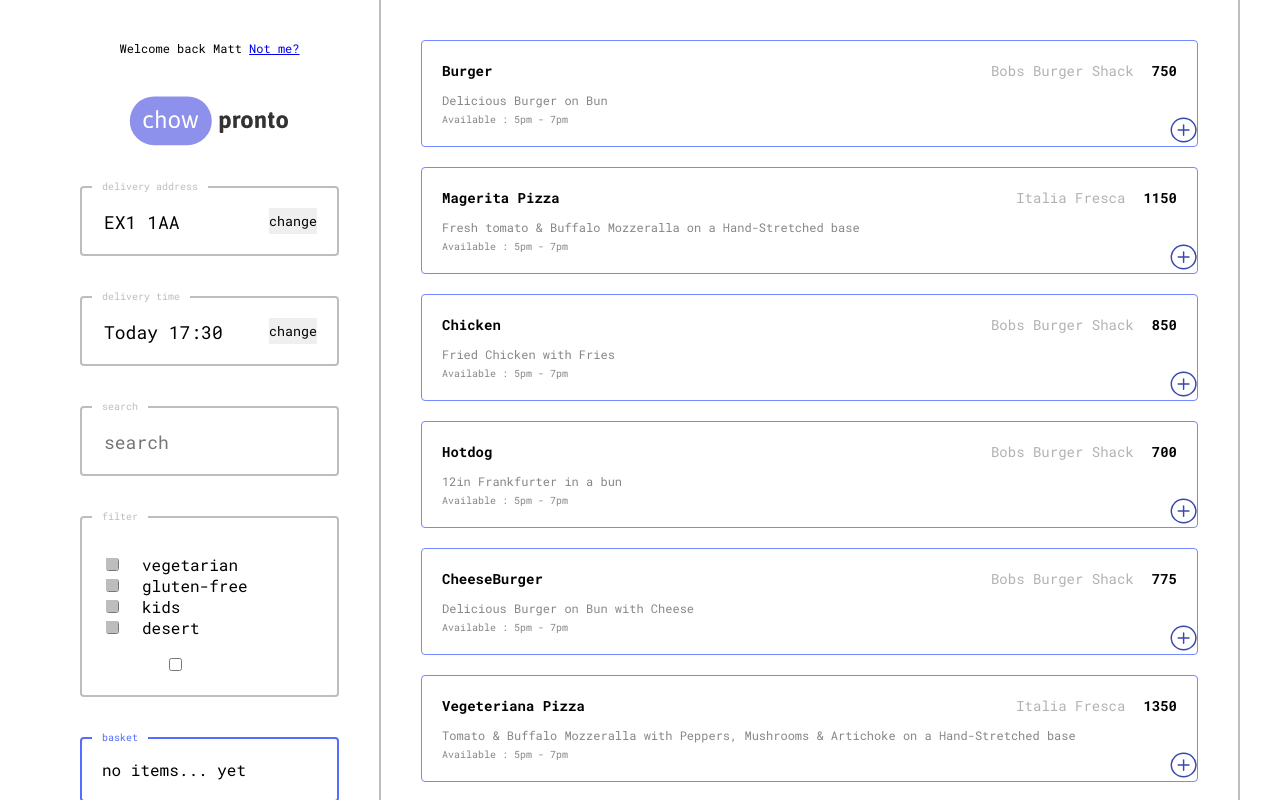
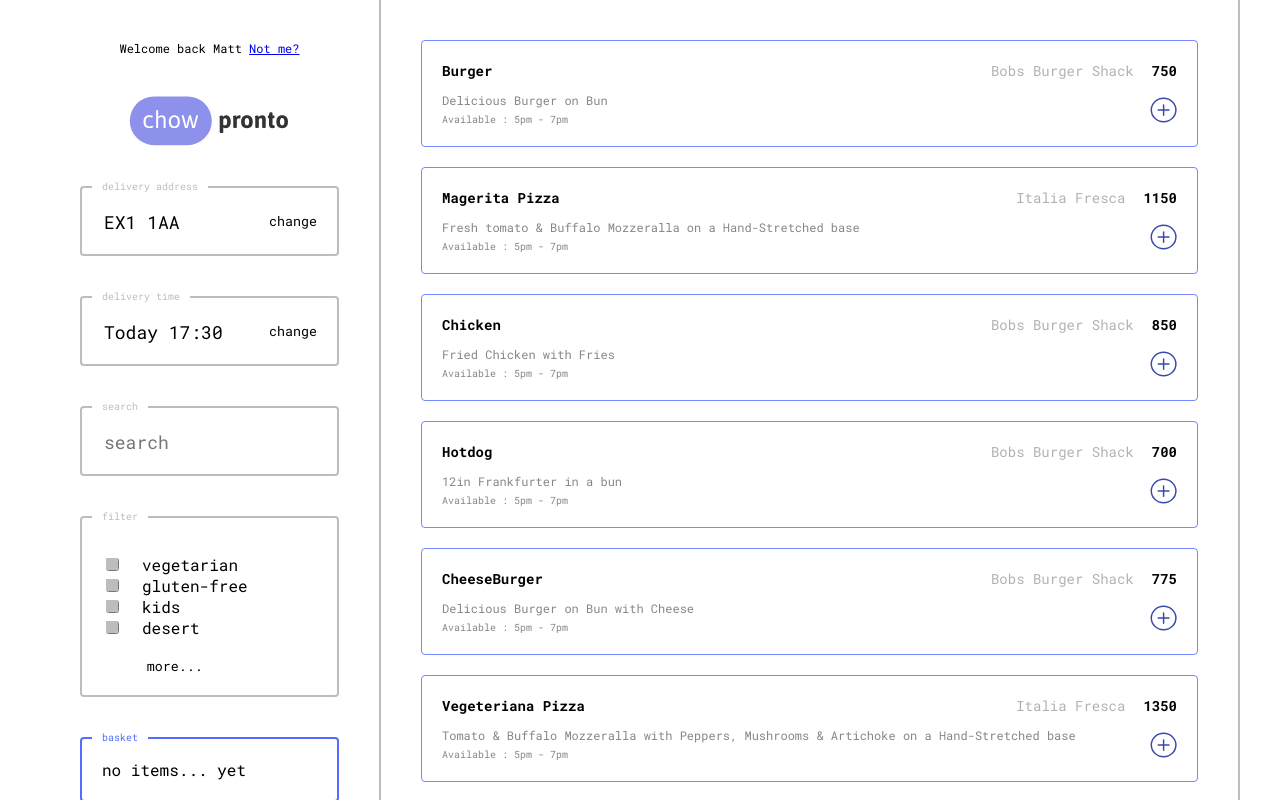
Before and after one commit to chingu-voyages/v19-bears-team-05, a React (Create React App) app in the folder chowpronto_frontend/: page /menu in a window 1280 px wide. Shown: the top 800 px of the page. Built offline with nearby package versions, Linux system fonts and the light colour scheme.

Commit message:
bug fixing filter box WIP

```diff
--- a/chowpronto_frontend/src/patron/pages/menu/components/MenuItem.js
+++ b/chowpronto_frontend/src/patron/pages/menu/components/MenuItem.js
@@ -81,6 +81,6 @@ const ClearButton = styled.button`
   background: transparent;
   padding: 0;
   position: absolute;
-  right: 0;
-  bottom: 0;
+  right: ${({ theme }) => theme.pd600};
+  bottom: ${({ theme }) => theme.pd600};
 `;
--- /dev/null
+++ b/chowpronto_frontend/src/shared_components/AdditionalActionButton.js
@@ -0,0 +1,11 @@
+import styled from "styled-components";
+export const AdditionalActionButton = styled.button`
+  border: none;
+  outline: none;
+  font-family: inherit;
+  padding: 0;
+  background-color: transparent;
+  &:active {
+    color: ${({ theme }) => theme.colors.active};
+  }
+`;
--- a/chowpronto_frontend/src/shared_components/BoxContainer.js
+++ b/chowpronto_frontend/src/shared_components/BoxContainer.js
@@ -26,6 +26,9 @@ export const StyledBoxContainer = styled.div`
   display: flex;
   border: ${({ theme, active }) => (active ? theme.bd200f : theme.bd200u)};
   border-radius: ${({ theme }) => theme.br100};
+  &:hover {
+    background-color: #00000005;
+  }
 `;
 
 const Title = styled.span`
--- a/chowpronto_frontend/src/shared_components/Filter.js
+++ b/chowpronto_frontend/src/shared_components/Filter.js
@@ -1,25 +1,17 @@
-import React from "react";
+import React, { useState } from "react";
 import OptionListBox from "./OptionListBox";
 
 const Filter = (props) => {
   const mockFilter = ["vegetarian", "gluten-free", "kids", "desert"];
+  const [filters, setFilters] = useState([]);
+  console.log("filters", filters);
   return (
     <div className="filter">
-      {/* <fieldset>
-        <ul>
-          {mockFilter.map((v, i) => (
-            <li key={v}>
-              <input type="checkbox" name={v} id={v} />
-              <label htmlFor={v}>{v}</label>
-            </li>
-          ))}
-          <li>more options</li>
-        </ul>
-      </fieldset> */}
       <OptionListBox
         title="filter"
-        onChange={(e) => console.log("e", e)}
-        allFilters={mockFilter}
+        onChange={(e) => setFilters([...filters, e])}
+        allListItem={mockFilter}
+        selectedListItem={filters}
       />
     </div>
   );
--- a/chowpronto_frontend/src/shared_components/OptionListBox.js
+++ b/chowpronto_frontend/src/shared_components/OptionListBox.js
@@ -2,40 +2,39 @@ import styled from "styled-components";
 import React, { useState } from "react";
 import PropTypes from "prop-types";
 import BoxContainer from "./BoxContainer";
+import { AdditionalActionButton } from "./AdditionalActionButton";
 
 export default function InputBox(props) {
   const [active, setActive] = useState(false);
   return (
     <BoxContainer active={active} title={props.title}>
-      {/* <TextInput
-        type="text"
-        name={props.title}
-        id={props.title}
-        value={props.value}
-        readOnly
-        onChange={(e) => props.onChange}
-        placeholder={props.placeholder || props.title}
-        onFocus={() => setActive(true)}
-        onBlur={() => setActive(false)}
-      />
-      <ChangeButton>change</ChangeButton> */}
       <form
         action="POST"
-        onChange={(event) => console.log(event.target.name)}
+        onChange={({ target }) => props.onChange(target.name)}
         onFocus={() => setActive(true)}
         // todo set focus only when > 0 items are checked
         // todo add/remove item from checked list
         // todo handle calling function.
       >
         <ul style={{ padding: 0 }}>
-          {props.allFilters.map((v) => (
+          {props.allListItem.map((v) => (
             <FilterListItem key={v}>
-              <input type="checkbox" name={v} id={v} key={v} />
+              <input
+                type="checkbox"
+                name={v}
+                id={v}
+                key={v}
+                value={props.selectedListItem.find((item) => item === v)}
+                checked={props.selectedListItem.find((item) => item === v)}
+                onChange={(e) => {
+                  props.onChange(e.target.name);
+                }}
+              />
               <label htmlFor={v}>{v}</label>
             </FilterListItem>
           ))}
         </ul>
-        <input type="checkbox" name="Checkety Choo" id="" />
+        <AdditionalActionButton type="button">more...</AdditionalActionButton>
       </form>
     </BoxContainer>
   );
@@ -65,5 +64,6 @@ const FilterListItem = styled.li`
 InputBox.propTypes = {
   title: PropTypes.string.isRequired,
   onChange: PropTypes.func.isRequired,
-  allFilters: PropTypes.arrayOf(PropTypes.string).isRequired,
+  allListItem: PropTypes.arrayOf(PropTypes.string).isRequired,
+  selectedListItem: PropTypes.arrayOf(PropTypes.string).isRequired,
 };
--- a/chowpronto_frontend/src/shared_components/TextDisplayBox.js
+++ b/chowpronto_frontend/src/shared_components/TextDisplayBox.js
@@ -2,6 +2,7 @@ import styled from "styled-components";
 import React, { useState } from "react";
 import PropTypes from "prop-types";
 import BoxContainer from "./BoxContainer";
+import { AdditionalActionButton } from "./AdditionalActionButton";
 
 export default function InputBox(props) {
   const [active, setActive] = useState(false);
@@ -18,7 +19,7 @@ export default function InputBox(props) {
         onFocus={() => setActive(true)}
         onBlur={() => setActive(false)}
       />
-      <ChangeButton>change</ChangeButton>
+      <AdditionalActionButton>change</AdditionalActionButton>
     </BoxContainer>
   );
 }
@@ -33,16 +34,6 @@ const TextInput = styled.input`
   font-family: inherit;
 `;
 
-const ChangeButton = styled.button`
-  border: none;
-  outline: none;
-  font-family: inherit;
-  padding: 0;
-  &:active {
-    color: ${({ theme }) => theme.colors.active};
-  }
-`;
-
 InputBox.propTypes = {
   title: PropTypes.string.isRequired,
   value: PropTypes.string.isRequired,
```
Also changed, not shown: chowpronto_frontend/src/patron/components/DeliveryTime.js (+0 -10 lines).
